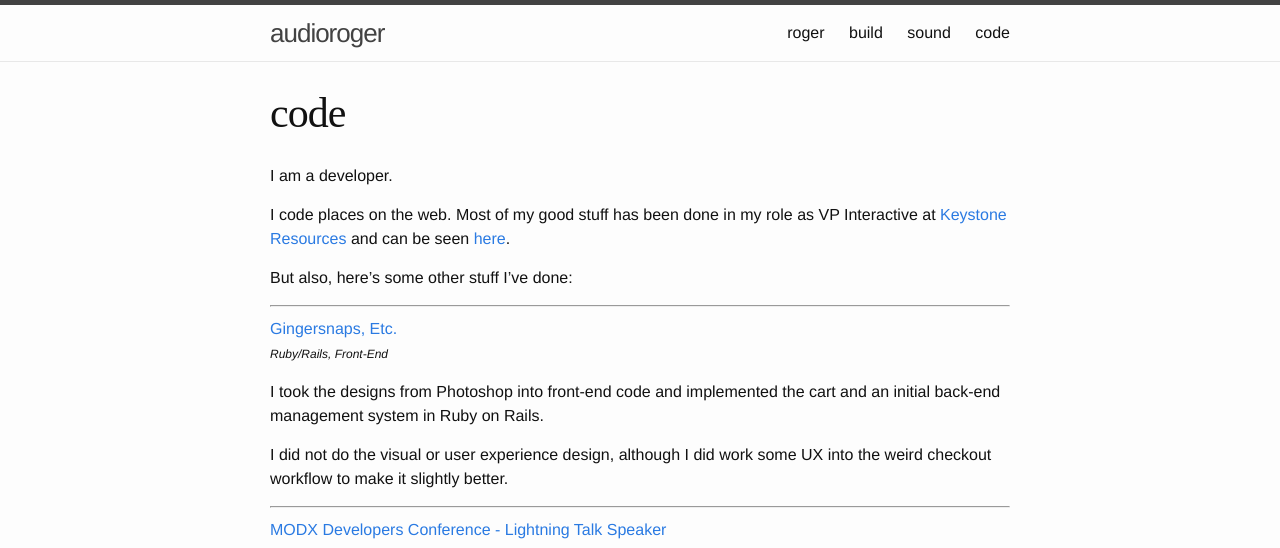
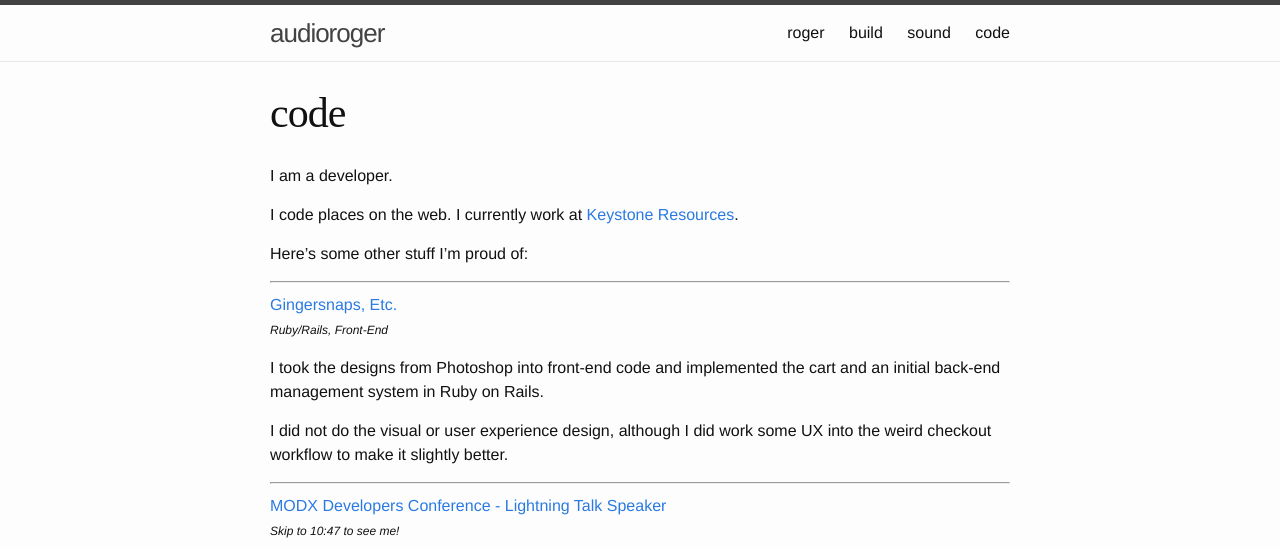
Before and after one commit to audioroger/audioroger.github.io, a Jekyll site: the page built from code.md, in a window 1280 px wide. Shown: the top 548 px of the page. Built offline with Jekyll 4.4.1, drawn with Linux system fonts in a browser that asks for light colours; some web fonts are replaced.

Commit message:
update code page to conform to quasi legal request...

```diff
--- a/code.md
+++ b/code.md
@@ -6,9 +6,9 @@
 
 I am a developer.
 
-I code places on the web. Most of my good stuff has been done in my role as VP Interactive at <a href="http://keystoneresources.com/" title="Keystone Resources" target="_blank">Keystone Resources</a> and can be seen <a href="http://keystoneresources.com/portfolio/#interactive" title="Keystone Resources Portfolio" target="_blank">here</a>.
+I code places on the web. I currently work at <a href="http://keystoneresources.com/" title="Keystone Resources" target="_blank">Keystone Resources</a>.
 
-But also, here's some other stuff I've done:
+Here's some other stuff I'm proud of:
 
 ___
 
```
